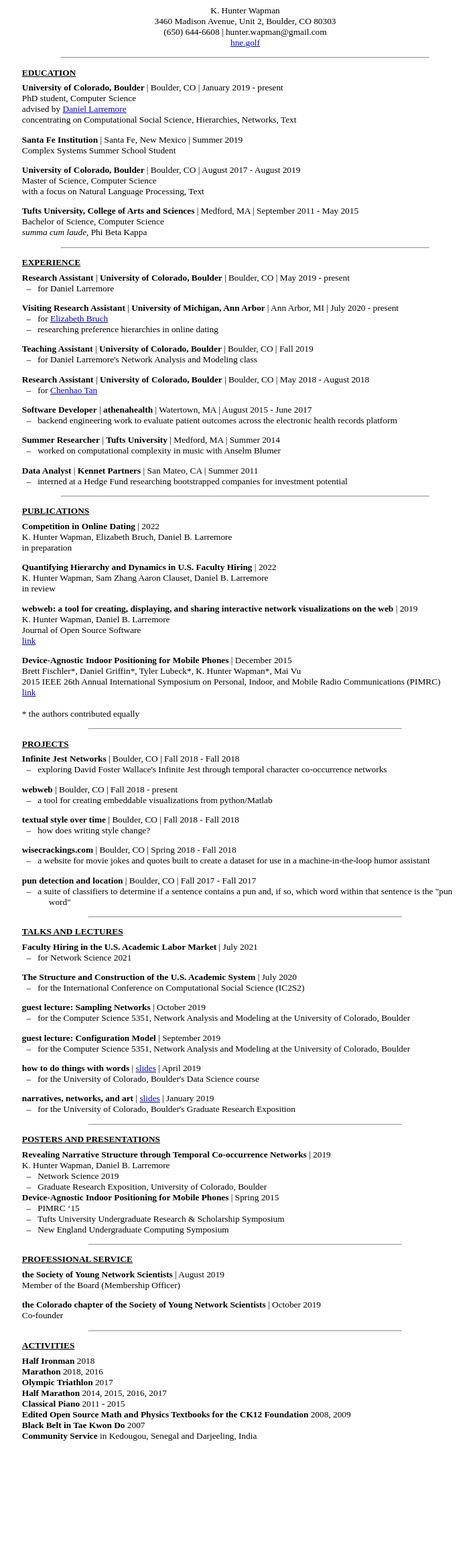
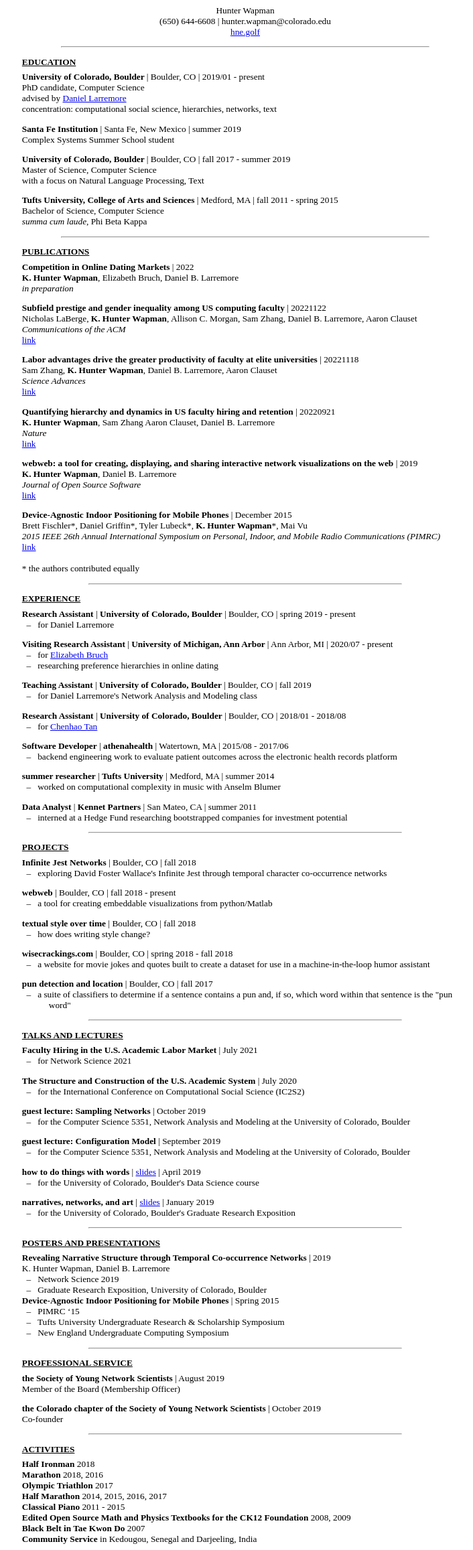
Before and after one commit to hneutr/hv-flask, a Flask app: page /cv.html in a window 1280 px wide. Shown: the whole page at 67% size, without its empty margins (274-980 px from the left). Before the commit the page ends 2151 px from the top, so only its background shows below. Run offline with Flask 2, Linux system fonts and the light colour scheme.

Commit message:
20230102

```diff
--- a/templates/cv.html
+++ b/templates/cv.html
@@ -63,9 +63,8 @@ ul > li:before {
 <body>
     <div id="main">
 		<div id="about">
-			<p class="name">K. Hunter Wapman</p>
-			<p class="address">3460 Madison Avenue, Unit 2, Boulder, CO 80303</p>
-			<p class="contact">(650) 644-6608 | hunter.wapman@gmail.com</p>
+			<p class="name">Hunter Wapman</p>
+			<p class="contact">(650) 644-6608 | hunter.wapman@colorado.edu</p>
 			<p class="website"> <a href="hne.golf">hne.golf</a></p>
 		</div>
 		<hr>
@@ -88,7 +87,7 @@ ul > li:before {
 
 
 	 |
-		<span class="when">January 2019
+		<span class="when">2019/01
 
 			 -
 			 present
@@ -100,11 +99,11 @@ ul > li:before {
 
 
 
-						<p class="Degree">PhD student, Computer Science</p>
+						<p class="Degree">PhD candidate, Computer Science</p>
 
 						<p class="Advisor">advised by <a href="https://larremorelab.github.io/">Daniel Larremore</a></p>
 
-						<p class="Focus">concentrating on Computational Social Science, Hierarchies, Networks, Text</p>
+						<p class="Focus">concentration: computational social science, hierarchies, networks, text</p>
 
 
 
@@ -123,7 +122,7 @@ ul > li:before {
 
 
 	 |
-		<span class="when">Summer 2019
+		<span class="when">summer 2019
 
 		</span>
 
@@ -132,7 +131,7 @@ ul > li:before {
 
 
 
-						<p class="Role">Complex Systems Summer School Student</p>
+						<p class="Role">Complex Systems Summer School student</p>
 
 
 
@@ -151,10 +150,10 @@ ul > li:before {
 
 
 	 |
-		<span class="when">August 2017
+		<span class="when">fall 2017
 
 			 -
-			 August 2019
+			 summer 2019
 
 		</span>
 
@@ -184,10 +183,10 @@ ul > li:before {
 
 
 	 |
-		<span class="when">September 2011
+		<span class="when">fall 2011
 
 			 -
-			 May 2015
+			 spring 2015
 
 		</span>
 
@@ -204,6 +203,323 @@ ul > li:before {
 
 
 
+		</div>
+		<hr>
+		<div class="papers">
+
+				<h1 class="section-title">
+	PUBLICATIONS
+</h1>
+
+
+
+
+					<p class="heading">
+
+	<span class="name"><b> Competition in Online Dating Markets </b></span>
+
+
+
+	 |
+		<span class="when">2022
+
+		</span>
+
+</p>
+
+        <p>
+
+            <span class="publication-authors">
+
+
+<span class="one-line-list">
+
+
+
+		<b>K. Hunter Wapman</b>,
+
+
+		Elizabeth Bruch,
+
+
+		Daniel B. Larremore
+
+
+</span>
+<span class="one-line-list">
+
+
+            </span>
+
+        </p>
+
+        <p class="publication-journal"><i>in preparation</i></p>
+
+
+
+					<p class="blank">
+
+
+
+					<p class="heading">
+
+	<span class="name"><b> Subfield prestige and gender inequality among US computing faculty </b></span>
+
+
+
+	 |
+		<span class="when">20221122
+
+		</span>
+
+</p>
+
+        <p>
+
+            <span class="publication-authors">
+
+
+<span class="one-line-list">
+
+
+
+		Nicholas LaBerge,
+
+
+		<b>K. Hunter Wapman</b>,
+
+
+		Allison C. Morgan,
+
+
+		Sam Zhang,
+
+
+		Daniel B. Larremore,
+
+
+		Aaron Clauset
+
+
+</span>
+<span class="one-line-list">
+
+
+            </span>
+
+        </p>
+
+        <p class="publication-journal"><i>Communications of the ACM</i></p>
+
+
+        <p class="publication-extra"><a href="https://https://dl.acm.org/doi/pdf/10.1145/3535510">link</a></p>
+
+
+					<p class="blank">
+
+
+
+					<p class="heading">
+
+	<span class="name"><b> Labor advantages drive the greater productivity of faculty at elite universities </b></span>
+
+
+
+	 |
+		<span class="when">20221118
+
+		</span>
+
+</p>
+
+        <p>
+
+            <span class="publication-authors">
+
+
+<span class="one-line-list">
+
+
+
+		Sam Zhang,
+
+
+		<b>K. Hunter Wapman</b>,
+
+
+		Daniel B. Larremore,
+
+
+		Aaron Clauset
+
+
+</span>
+<span class="one-line-list">
+
+
+            </span>
+
+        </p>
+
+        <p class="publication-journal"><i>Science Advances</i></p>
+
+
+        <p class="publication-extra"><a href="https://https://www.science.org/doi/10.1126/sciadv.abq7056">link</a></p>
+
+
+					<p class="blank">
+
+
+
+					<p class="heading">
+
+	<span class="name"><b> Quantifying hierarchy and dynamics in US faculty hiring and retention </b></span>
+
+
+
+	 |
+		<span class="when">20220921
+
+		</span>
+
+</p>
+
+        <p>
+
+            <span class="publication-authors">
+
+
+<span class="one-line-list">
+
+
+
+		<b>K. Hunter Wapman</b>,
+
+
+		Sam Zhang Aaron Clauset,
+
+
+		Daniel B. Larremore
+
+
+</span>
+<span class="one-line-list">
+
+
+            </span>
+
+        </p>
+
+        <p class="publication-journal"><i>Nature</i></p>
+
+
+        <p class="publication-extra"><a href="https://https://www.nature.com/articles/s41586-022-05222-x">link</a></p>
+
+
+					<p class="blank">
+
+
+
+					<p class="heading">
+
+	<span class="name"><b> webweb: a tool for creating, displaying, and sharing interactive network visualizations on the web </b></span>
+
+
+
+	 |
+		<span class="when">2019
+
+		</span>
+
+</p>
+
+        <p>
+
+            <span class="publication-authors">
+
+
+<span class="one-line-list">
+
+
+
+		<b>K. Hunter Wapman</b>,
+
+
+		Daniel B. Larremore
+
+
+</span>
+<span class="one-line-list">
+
+
+            </span>
+
+        </p>
+
+        <p class="publication-journal"><i>Journal of Open Source Software</i></p>
+
+
+        <p class="publication-extra"><a href="https://joss.theoj.org/papers/10.21105/joss.01458#">link</a></p>
+
+
+					<p class="blank">
+
+
+
+					<p class="heading">
+
+	<span class="name"><b> Device-Agnostic Indoor Positioning for Mobile Phones </b></span>
+
+
+
+	 |
+		<span class="when">December 2015
+
+		</span>
+
+</p>
+
+        <p>
+
+            <span class="publication-authors">
+
+
+<span class="one-line-list">
+
+
+
+		Brett Fischler*,
+
+
+		Daniel Griffin*,
+
+
+		Tyler Lubeck*,
+
+
+		<b>K. Hunter Wapman</b>*,
+
+
+		Mai Vu
+
+
+</span>
+<span class="one-line-list">
+
+
+            </span>
+
+        </p>
+
+        <p class="publication-journal"><i>2015 IEEE 26th Annual International Symposium on Personal, Indoor, and Mobile Radio Communications (PIMRC)</i></p>
+
+
+        <p class="publication-extra"><a href="https://https://ieeexplore.ieee.org/document/7343660">link</a></p>
+
+
+
+      <br>
+      <p>* the authors contributed equally</p
 		</div>
 		<hr>
 		<div class="experience">
@@ -228,7 +544,7 @@ ul > li:before {
 
 
 	 |
-		<span class="when">May 2019
+		<span class="when">spring 2019
 
 			 -
 			 present
@@ -268,7 +584,7 @@ ul > li:before {
 
 
 	 |
-		<span class="when">July 2020
+		<span class="when">2020/07
 
 			 -
 			 present
@@ -313,7 +629,7 @@ ul > li:before {
 
 
 	 |
-		<span class="when">Fall 2019
+		<span class="when">fall 2019
 
 		</span>
 
@@ -350,10 +666,10 @@ ul > li:before {
 
 
 	 |
-		<span class="when">May 2018
+		<span class="when">2018/01
 
 			 -
-			 August 2018
+			 2018/08
 
 		</span>
 
@@ -390,10 +706,10 @@ ul > li:before {
 
 
 	 |
-		<span class="when">August 2015
+		<span class="when">2015/08
 
 			 -
-			 June 2017
+			 2017/06
 
 		</span>
 
@@ -419,7 +735,7 @@ ul > li:before {
 
 					<p class="heading">
 
-		<span class="position"><b>Summer Researcher</b></span>
+		<span class="position"><b>summer researcher</b></span>
 	 |
 
 	<span class="name"><b> Tufts University </b></span>
@@ -430,7 +746,7 @@ ul > li:before {
 
 
 	 |
-		<span class="when">Summer 2014
+		<span class="when">summer 2014
 
 		</span>
 
@@ -467,7 +783,7 @@ ul > li:before {
 
 
 	 |
-		<span class="when">Summer 2011
+		<span class="when">summer 2011
 
 		</span>
 
@@ -490,211 +806,6 @@ ul > li:before {
 
 		</div>
 		<hr>
-		<div class="papers">
-
-				<h1 class="section-title">
-	PUBLICATIONS
-</h1>
-
-
-
-
-					<p class="heading">
-
-	<span class="name"><b> Competition in Online Dating </b></span>
-
-
-
-	 |
-		<span class="when">2022
-
-		</span>
-
-</p>
-
-        <p>
-
-            <span class="publication-authors">
-
-
-<span class="one-line-list">
-
-
-
-		K. Hunter Wapman,
-
-
-		Elizabeth Bruch,
-
-
-		Daniel B. Larremore
-
-
-</span>
-<span class="one-line-list">
-
-
-            </span>
-
-        </p>
-
-          <p class="publication-journal">in preparation</p>
-
-
-
-					<p class="blank">
-
-
-
-					<p class="heading">
-
-	<span class="name"><b> Quantifying Hierarchy and Dynamics in U.S. Faculty Hiring </b></span>
-
-
-
-	 |
-		<span class="when">2022
-
-		</span>
-
-</p>
-
-        <p>
-
-            <span class="publication-authors">
-
-
-<span class="one-line-list">
-
-
-
-		K. Hunter Wapman,
-
-
-		Sam Zhang Aaron Clauset,
-
-
-		Daniel B. Larremore
-
-
-</span>
-<span class="one-line-list">
-
-
-            </span>
-
-        </p>
-
-          <p class="publication-journal">in review</p>
-
-
-
-					<p class="blank">
-
-
-
-					<p class="heading">
-
-	<span class="name"><b> webweb: a tool for creating, displaying, and sharing interactive network visualizations on the web </b></span>
-
-
-
-	 |
-		<span class="when">2019
-
-		</span>
-
-</p>
-
-        <p>
-
-            <span class="publication-authors">
-
-
-<span class="one-line-list">
-
-
-
-		K. Hunter Wapman,
-
-
-		Daniel B. Larremore
-
-
-</span>
-<span class="one-line-list">
-
-
-            </span>
-
-        </p>
-
-          <p class="publication-journal">Journal of Open Source Software</p>
-
-
-        <p class="publication-extra"><a href="https://joss.theoj.org/papers/10.21105/joss.01458#">link</a></p>
-
-
-					<p class="blank">
-
-
-
-					<p class="heading">
-
-	<span class="name"><b> Device-Agnostic Indoor Positioning for Mobile Phones </b></span>
-
-
-
-	 |
-		<span class="when">December 2015
-
-		</span>
-
-</p>
-
-        <p>
-
-            <span class="publication-authors">
-
-
-<span class="one-line-list">
-
-
-
-		Brett Fischler*,
-
-
-		Daniel Griffin*,
-
-
-		Tyler Lubeck*,
-
-
-		K. Hunter Wapman*,
-
-
-		Mai Vu
-
-
-</span>
-<span class="one-line-list">
-
-
-            </span>
-
-        </p>
-
-          <p class="publication-journal">2015 IEEE 26th Annual International Symposium on Personal, Indoor, and Mobile Radio Communications (PIMRC)</p>
-
-
-        <p class="publication-extra"><a href="https://https://ieeexplore.ieee.org/document/7343660">link</a></p>
-
-
-
-      <br>
-      <p>* the authors contributed equally</p
-		</div>
-		<hr>
 		<div class="projects-and-software">
 
 				<h1 class="section-title">
@@ -714,10 +825,7 @@ ul > li:before {
 
 
 	 |
-		<span class="when">Fall 2018
-
-			 -
-			 Fall 2018
+		<span class="when">fall 2018
 
 		</span>
 
@@ -751,7 +859,7 @@ ul > li:before {
 
 
 	 |
-		<span class="when">Fall 2018
+		<span class="when">fall 2018
 
 			 -
 			 present
@@ -788,10 +896,7 @@ ul > li:before {
 
 
 	 |
-		<span class="when">Fall 2018
-
-			 -
-			 Fall 2018
+		<span class="when">fall 2018
 
 		</span>
 
@@ -825,10 +930,10 @@ ul > li:before {
 
 
 	 |
-		<span class="when">Spring 2018
+		<span class="when">spring 2018
 
 			 -
-			 Fall 2018
+			 fall 2018
 
 		</span>
 
@@ -862,10 +967,7 @@ ul > li:before {
 
 
 	 |
-		<span class="when">Fall 2017
-
-			 -
-			 Fall 2017
+		<span class="when">fall 2017
 
 		</span>
 
```
Also changed, not shown: pages/2023/01/2022-books.md (added, +13 -0 lines), pages/2023/01/2022-music.md (added, +23 -0 lines), 1 other file.
